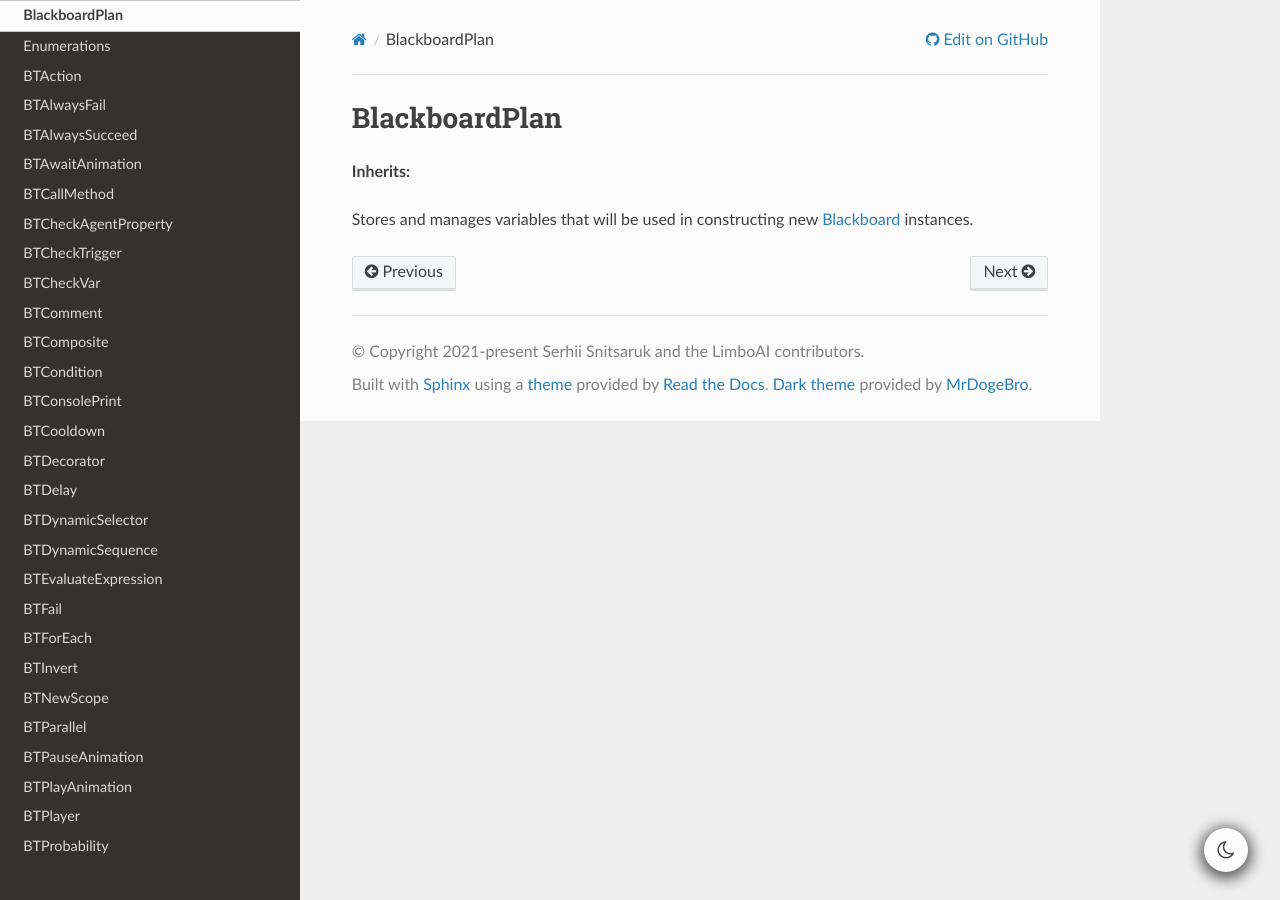
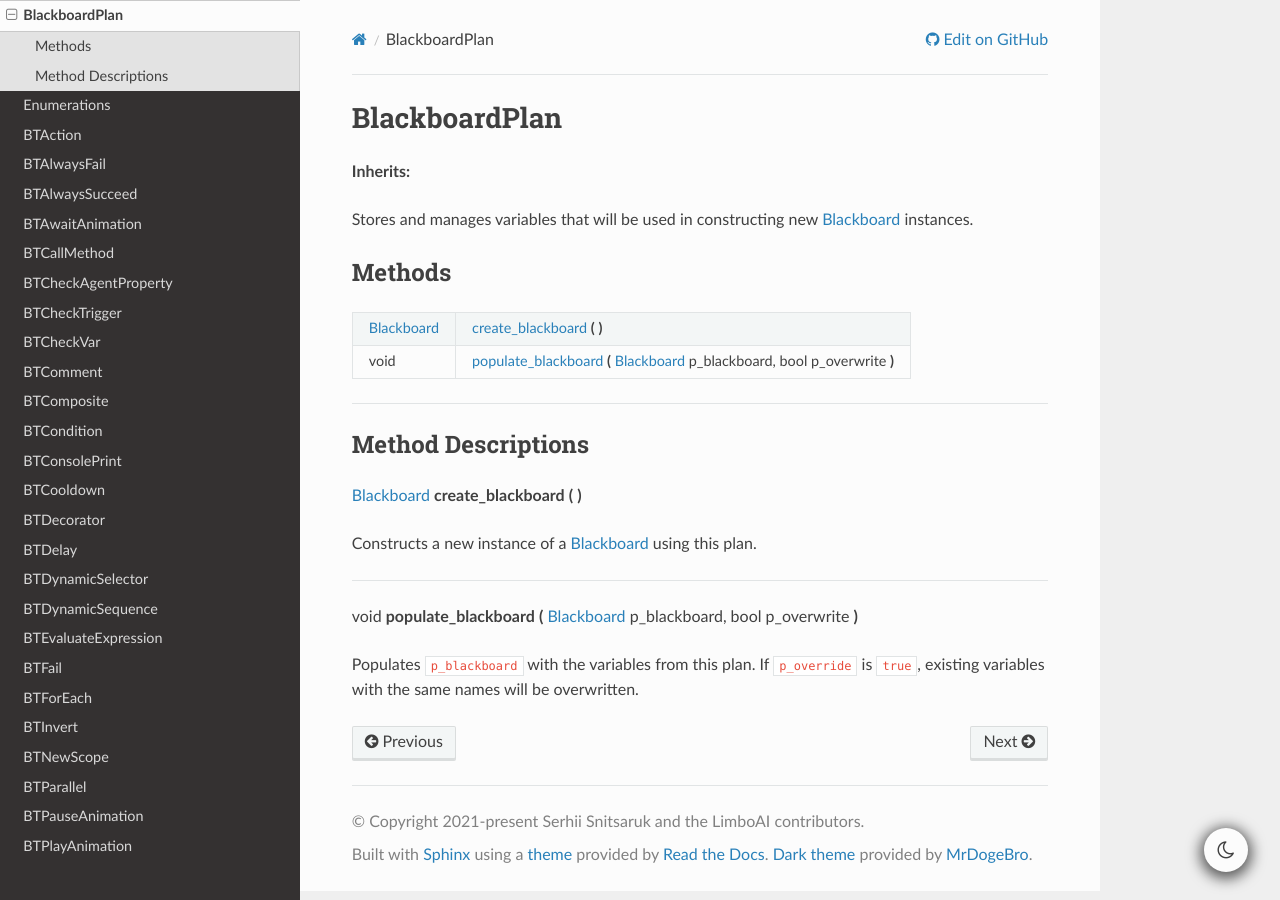
Before and after one commit to limbonaut/limboai, a Sphinx documentation site: the page built from doc/source/classes/class_blackboardplan.rst, in a window 1280 px wide. Built offline with Sphinx 7.4.7 and the Read the Docs theme 2.0.0, drawn with Linux system fonts in a browser that asks for light colours; pages that are not in the unit, such as notebooks, are missing from menus.

Commit message:
API: Expose BlackboardPlan factory methods

```diff
--- a/doc/source/classes/class_blackboardplan.rst
+++ b/doc/source/classes/class_blackboardplan.rst
@@ -14,6 +14,49 @@ BlackboardPlan
 
 Stores and manages variables that will be used in constructing new :ref:`Blackboard<class_Blackboard>` instances.
 
+.. rst-class:: classref-reftable-group
+
+Methods
+-------
+
+.. table::
+   :widths: auto
+
+   +-------------------------------------+------------------------------------------------------------------------------------------------------------------------------------------------------------+
+   | :ref:`Blackboard<class_Blackboard>` | :ref:`create_blackboard<class_BlackboardPlan_method_create_blackboard>` **(** **)**                                                                        |
+   +-------------------------------------+------------------------------------------------------------------------------------------------------------------------------------------------------------+
+   | void                                | :ref:`populate_blackboard<class_BlackboardPlan_method_populate_blackboard>` **(** :ref:`Blackboard<class_Blackboard>` p_blackboard, bool p_overwrite **)** |
+   +-------------------------------------+------------------------------------------------------------------------------------------------------------------------------------------------------------+
+
+.. rst-class:: classref-section-separator
+
+----
+
+.. rst-class:: classref-descriptions-group
+
+Method Descriptions
+-------------------
+
+.. _class_BlackboardPlan_method_create_blackboard:
+
+.. rst-class:: classref-method
+
+:ref:`Blackboard<class_Blackboard>` **create_blackboard** **(** **)**
+
+Constructs a new instance of a :ref:`Blackboard<class_Blackboard>` using this plan.
+
+.. rst-class:: classref-item-separator
+
+----
+
+.. _class_BlackboardPlan_method_populate_blackboard:
+
+.. rst-class:: classref-method
+
+void **populate_blackboard** **(** :ref:`Blackboard<class_Blackboard>` p_blackboard, bool p_overwrite **)**
+
+Populates ``p_blackboard`` with the variables from this plan. If ``p_override`` is ``true``, existing variables with the same names will be overwritten.
+
 .. |virtual| replace:: :abbr:`virtual (This method should typically be overridden by the user to have any effect.)`
 .. |const| replace:: :abbr:`const (This method has no side effects. It doesn't modify any of the instance's member variables.)`
 .. |vararg| replace:: :abbr:`vararg (This method accepts any number of arguments after the ones described here.)`
```
Also changed, not shown: 3 other files.
